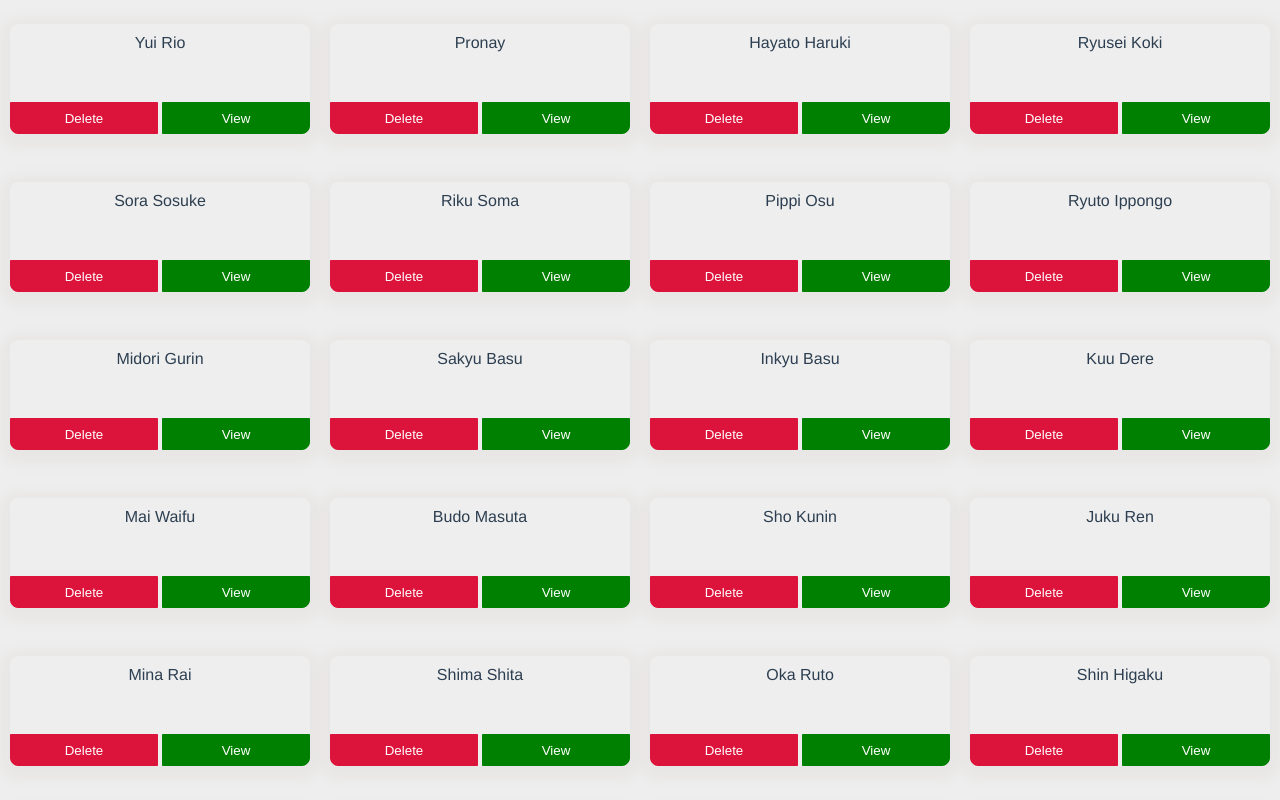
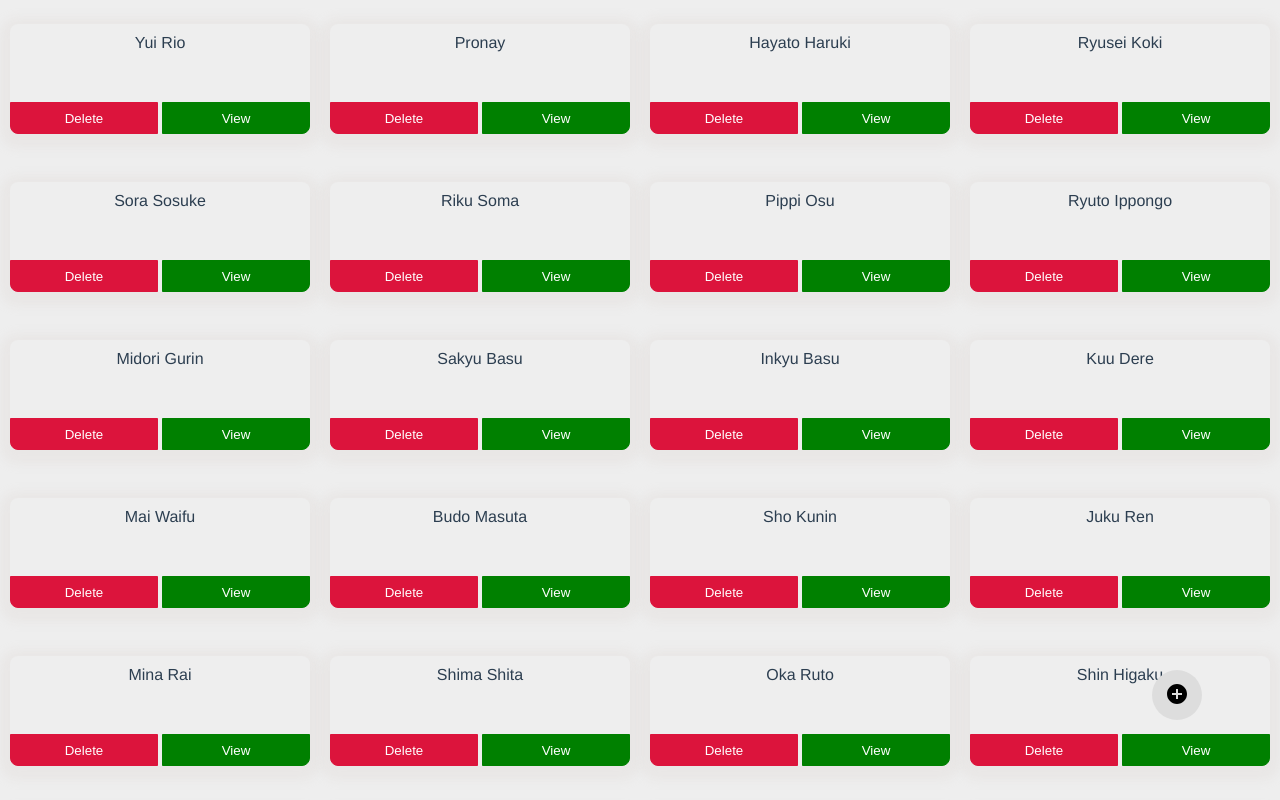
Before and after one commit to pronayguha13/vue-assignment-1, a Vue app: page / in a window 1280 px wide. Shown: the top 800 px of the page. Built offline with nearby package versions, Linux system fonts and the light colour scheme; data requests are answered from the project's data file.

Commit message:
added add modal for floating button

```diff
--- /dev/null
+++ b/src/components/FloatingButton.vue
@@ -0,0 +1,36 @@
+<template>
+  <button class="floating-button" @click="addNewStudent">
+    <img :src="addIcon" alt="add record" />
+  </button>
+</template>
+
+<script>
+import addIcon from "../assets/add.svg";
+export default {
+  setup() {
+    const addNewStudent = () => {
+      const newStudentDetails = {};
+      console.log("Add button clicked");
+    };
+    return {
+      addIcon,
+      addNewStudent,
+    };
+  },
+};
+</script>
+
+<style scoped>
+.floating-button {
+  position: sticky !important;
+  bottom: 10% !important;
+  left: 90%;
+  z-index: 100;
+  width: 50px;
+  height: 50px;
+  border-radius: 50%;
+  border: none;
+  background-color: #ddd;
+  cursor: pointer;
+}
+</style>
--- a/src/views/Students.vue
+++ b/src/views/Students.vue
@@ -17,6 +17,7 @@
         </div>
       </div>
     </ol>
+    <FloatingButton />
   </div>
   <div v-else-if="!students.length && !isLoading">No Student found....</div>
 </template>
@@ -25,8 +26,13 @@
 import { ref } from "vue";
 import axios from "axios";
 import { useRouter } from "vue-router";
+import FloatingButton from "@/components/FloatingButton";
+
 export default {
   name: "StudentList",
+  components: {
+    FloatingButton,
+  },
   setup() {
     const router = useRouter();
     const students = ref([]);
```
Also changed, not shown: src/components/AddModal.vue (added, +16 -0 lines), src/assets/add.svg (added).
